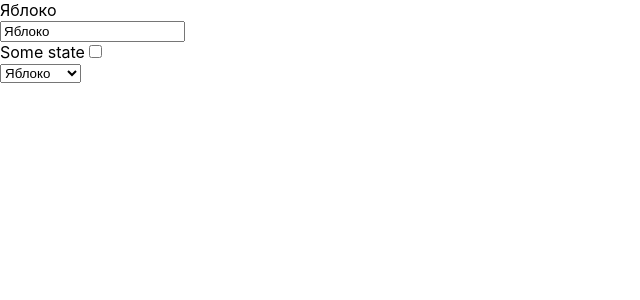
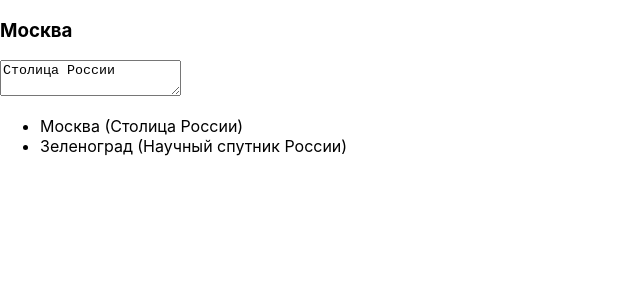
Before and after one commit to SirGalusik/Test, a React (Create React App) app: page / in a window 1280 px wide. Shown: the top 300 px of the page, without its empty margins (0-640 px from the left). Built offline with nearby package versions, Linux system fonts and the light colour scheme.

Commit message:
Поднятие состояния

```diff
--- a/src/App.js
+++ b/src/App.js
@@ -1,61 +1,33 @@
 import { useState } from "react";
 
+import Cities from "./Cities";
+import City from "./City";
+
 function App(props) {
-  // const [value, setValue] = useState('Text');
-  const [value, setValue] = useState('Яблоко');
-  const [checked, setChecked] = useState(false);
+  const [cities, setCities] = useState([
+    {name: "Москва", description: "Столица России"},
+    {name: "Зеленоград", description: "Научный спутник России"},
+  ])
 
-  const items = ["Яблоко", "Банан", "Виноград"];
-
-  const handlerChange = (e) => {
-    setValue(e.target.value)
-
-    console.log(e.target.value)
+  const handlerChangeCity = (n, description) => {
+    setCities(
+      cities.map((city, index) => {
+        if(index === n) {
+          return {
+            ...city,
+            description,
+          }
+        } else {
+          return city;
+       }
+      })
+    )
   }
 
   return (
     <div>
-      {value}
-      <br />
-      <input
-        value={value}
-        onChange={(e) => setValue(e.target.value)}/>
-
-      <br />
-
-      <label>
-        Some state
-        <input
-          type="checkbox"
-          checked={checked}
-          onChange={() => setChecked(!checked)}
-        />
-      </label>
-
-      <br />
-
-      {/* <ul>
-        {items.map((item) => (
-          <li key={item}>
-            <label>
-              <input
-                type="radio"
-                checked={checked === item}
-                onChange={() => setChecked(item)}
-              />
-                {item}
-            </label>
-          </li>
-        ))}
-      </ul> */}
-
-      <select value={value} onChange={handlerChange}>
-        <option value={"Яблоко"}>Яблоко</option>
-        <option value={"Банан"}>Банан</option>
-        <option value={"Виноград"}>Виноград</option>
-        <option value={"Арбуз"}>Арбуз</option>
-      </select>
-
+      <City cities={cities} onChangeCity={handlerChangeCity}/>
+      <Cities cities={cities}/>
     </div>
   )
 }
--- /dev/null
+++ b/src/Cities.jsx
@@ -0,0 +1,15 @@
+const Cities = (props) => {
+
+
+  return (
+    <ul>
+			{props.cities.map((city) => (
+				<li key={city.name}>
+					{city.name} ({city.description})
+				</li>
+			))}
+    </ul>
+  )
+}
+
+export default Cities;
--- /dev/null
+++ b/src/City.jsx
@@ -0,0 +1,19 @@
+import { useState } from "react";
+
+const City = (props) => {
+  const [currentIndex, setCurrentIndex] = useState(0);
+
+  const city = props.cities[currentIndex];
+
+  return (
+    <div>
+      <h3>{city.name}</h3>
+      <textarea
+        value={city.description}
+        onChange={(e) => props.onChangeCity(currentIndex, e.target.value)}
+      />
+    </div>
+  )
+}
+
+export default City;
```
